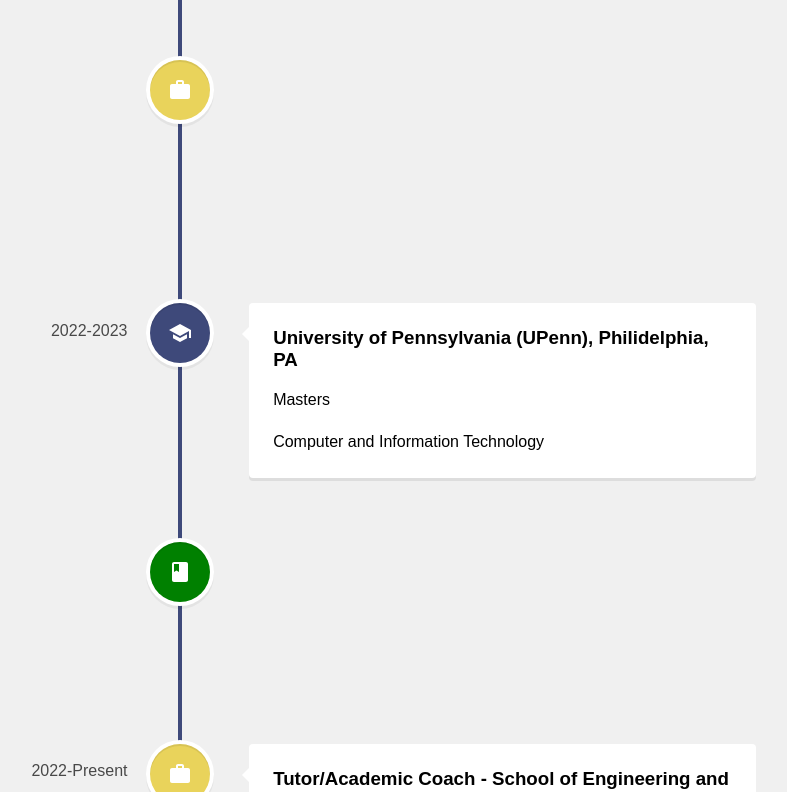
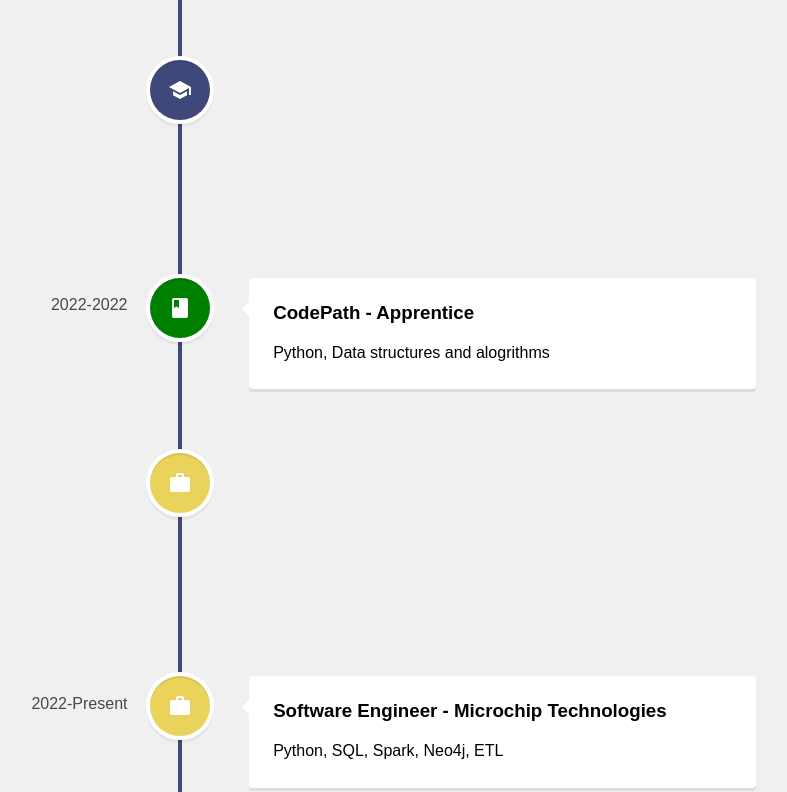
Before and after one commit to bpantha/personal-site-master-react, a React (Create React App) app: page /experience in a window 1280 px wide. Shown: the part 528-1320 px from the top of the page, without its empty margins (460-1247 px from the left). Built offline with nearby package versions, Linux system fonts and the light colour scheme.

Commit message:
experience page updates

```diff
--- a/src/pages/About.js
+++ b/src/pages/About.js
@@ -17,10 +17,10 @@
         <p>
           I made a career transition into the field of software engineering and
           data science after completing my Bachelor's degree in Biomedical
-          Sciences(major) and Biochemistry(minor) at Arizona State University
-          (ASU). While pursuing my undergraduate studies, I gained practical
-          experience as a Research Assistant at the Global Sport Institute and
-          also served as a Teaching Assistant for Intro to Biology courses.
+          Sciences(major) and Biochemistry(minor) at Arizona State University.
+          While pursuing my undergraduate studies, I gained practical experience
+          as a Research Assistant at the Global Sport Institute and also served
+          as a Teaching Assistant for Intro to Biology courses.
           <br></br>
           <br></br>
           After completing my undergraduate degree, I decided to gain some
@@ -35,9 +35,9 @@
           various industries and how much there was to learn. Motivated by this
           newfound passion, I decided to further enhance my technical skills and
           pursue a Master's degree in the MCIT program at the University of
-          Pennsylvania (UPenn). This program provided me with a solid foundation
-          in computer science principles, programming languages, and data
-          analysis techniques. <br></br>
+          Pennsylvania. This program provided me with a solid foundation in
+          computer science principles, programming languages, and data analysis
+          techniques. <br></br>
           <br></br>Throughout my time at UPenn, I immersed myself in intensive
           coursework focused on software engineering and data science. I delved
           into various topics, including algorithms, database management,
--- a/src/pages/Experience.js
+++ b/src/pages/Experience.js
@@ -20,7 +20,7 @@
           icon={<SchoolIcon />}
         >
           <h3 className="vertical-timeline-element-title">
-            Arizona State University (ASU), Tempe, AZ
+            Arizona State University, Tempe, AZ
           </h3>
           <p>Bachelors</p>
           <p>Biomedical Sciences and Biochemistry(minor)</p>
@@ -37,21 +37,6 @@
           <p>Tempe, AZ</p>
           <p>Supported BIO 281 and BIO 282 at ASU</p>
         </VerticalTimelineElement>
-        <VerticalTimelineElement
-          className="vertical-timeline-element--education"
-          date="2021-2022"
-          iconStyle={{ background: "#e9d35b", color: "#fff" }}
-          icon={<WorkIcon />}
-        >
-          <h3 className="vertical-timeline-element-title">
-            Medical Scribe - Essential Scribe
-          </h3>
-          <p>Phoenix, Arizona</p>
-          <p>
-            Assisted physicians in the Hematology/Oncology department at
-            Ironwood Cancer and Research Center Center
-          </p>
-        </VerticalTimelineElement>
 
         <VerticalTimelineElement
           className="vertical-timeline-element--education"
@@ -60,7 +45,7 @@
           icon={<SchoolIcon />}
         >
           <h3 className="vertical-timeline-element-title">
-            University of Pennsylvania (UPenn), Philidelphia, PA
+            University of Pennsylvania, Philidelphia, PA
           </h3>
           <p>Masters</p>
           <p>Computer and Information Technology</p>
@@ -72,9 +57,9 @@
           icon={<ClassIcon />}
         >
           <h3 className="vertical-timeline-element-title">
-            CodePath - Training Program
+            CodePath - Apprentice
           </h3>
-          <p>Gained a deeper understanding of data structures and algorithms</p>
+          <p>Python, Data structures and alogrithms</p>
         </VerticalTimelineElement>
         <VerticalTimelineElement
           className="vertical-timeline-element--education"
@@ -83,7 +68,7 @@
           icon={<WorkIcon />}
         >
           <h3 className="vertical-timeline-element-title">
-            Tutor/Academic Coach - School of Engineering and Applied Sciences,
+            Teaching Assitant - School of Engineering and Applied Sciences,
             UPenn
           </h3>
           <p>
@@ -91,6 +76,17 @@
             Systems Course
           </p>
         </VerticalTimelineElement>
+        <VerticalTimelineElement
+          className="vertical-timeline-element--education"
+          date="2022-Present"
+          iconStyle={{ background: "#e9d35b", color: "#fff" }}
+          icon={<WorkIcon />}
+        >
+          <h3 className="vertical-timeline-element-title">
+            Software Engineer - Microchip Technologies
+          </h3>
+          <p>Python, SQL, Spark, Neo4j, ETL</p>
+        </VerticalTimelineElement>
       </VerticalTimeline>
     </div>
   );
--- a/src/pages/Home.js
+++ b/src/pages/Home.js
@@ -56,7 +56,7 @@
 
         <div className="resume">
           <a href={Resume} target="_blank" rel="noopener noreferrer">
-            <p style={{ color: "white" }}>Resume</p>
+            <p style={{ color: "white" }}>Resume 8/30/2023</p>
           </a>
         </div>
       </div>
```
